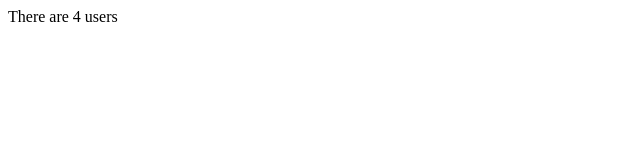
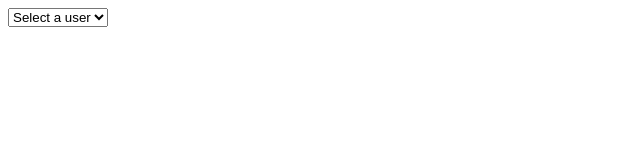
Before and after one commit to mohsenzamanist/Project-Music-Data, a website with bundled scripts: page index.html in a window 1280 px wide. Shown: the full height of the page, 0-640 px from the left. Built offline with nearby package versions, Linux system fonts and the light colour scheme.

Commit message:
Load and show user dropdown

```diff
--- a/index.html
+++ b/index.html
@@ -4,5 +4,10 @@
     <script type="module" src="script.mjs"></script>
   </head>
   <body>
+    <main>
+      <select name="users-select" id="users-select">
+
+      </select>
+    </main>
   </body>
 </html>
--- a/script.mjs
+++ b/script.mjs
@@ -5,7 +5,25 @@
 // You can't open the index.html file using a file:// URL.
 
 import { countUsers } from "./common.mjs";
+import { getUserIDs } from "./data.mjs";
 
-window.onload = function () {
-  document.querySelector("body").innerText = `There are ${countUsers()} users`;
-};
+const usersSelect = document.getElementById("users-select");
+
+// Functions
+function populateUsersDropDown(users) {
+  const options = users.map((user) => {
+    const option = document.createElement("option");
+    option.value = user;
+    option.textContent = `User ${user}`;
+    return option;
+  });
+  const defaultOption = document.createElement("option");
+  defaultOption.textContent = "Select a user";
+
+  usersSelect.append(defaultOption, ...options);
+}
+
+document.addEventListener("DOMContentLoaded", function () {
+  const users = getUserIDs();
+  populateUsersDropDown(users);
+});
```
